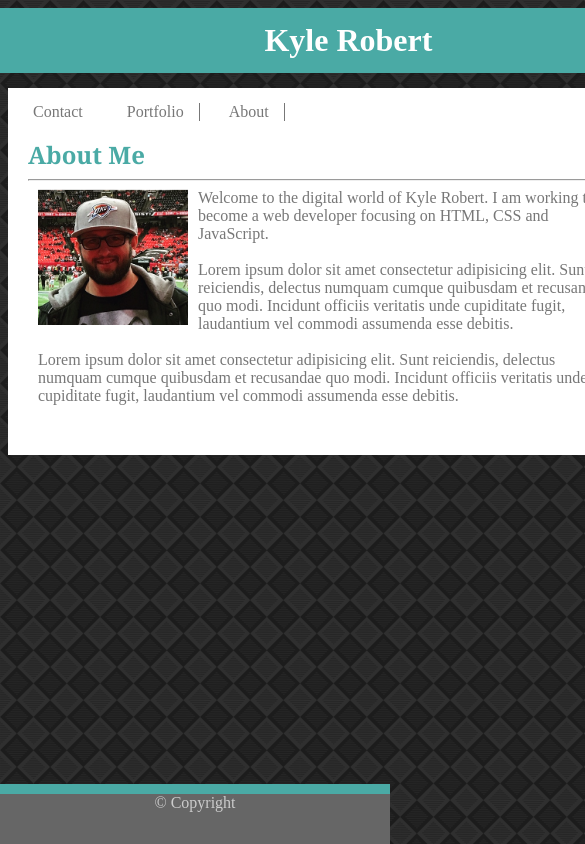
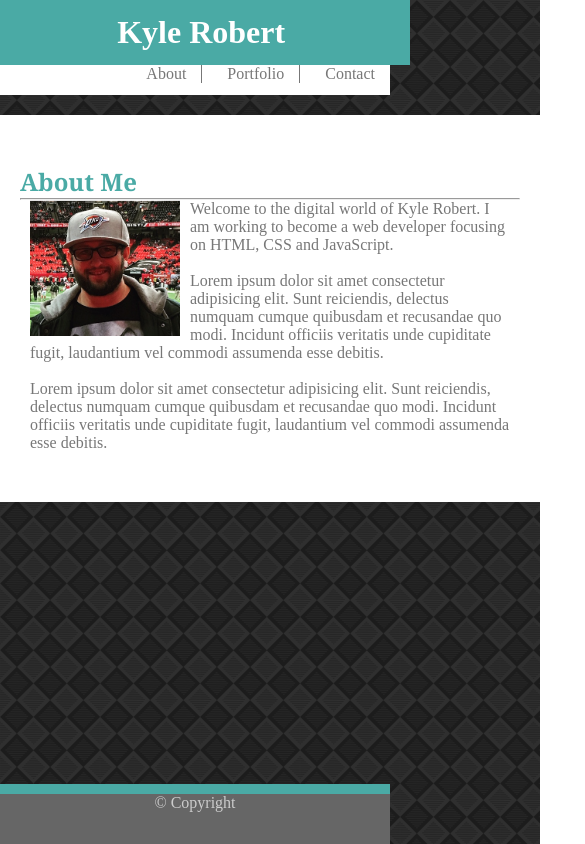
Before and after one commit to notoriouskro/Responsive-Portfolio, a plain HTML site: page index.html in a window 390 px wide. Shown: the top 844 px of the page, 585 px wide, since content can reach past the window. Drawn offline with Linux system fonts and the light colour scheme; a script that the page names is missing.

Commit message:
responsive

```diff
--- a/assets/css/medscreen.css
+++ b/assets/css/medscreen.css
@@ -35,7 +35,7 @@
 
       .headerContainer {
           height: 65px;
-          width: 768px;
+          width: 100%;
           background-color: white;
           margin: 0 auto;
           padding: 0;
@@ -47,7 +47,7 @@
           background-color: #4aaaa5;
           color: white;
           padding: 14px;
-          margin: 0 -2% ;
+          margin: 0 ;
           width: 200px;
           text-align: center;
           display: inline-block;
@@ -96,7 +96,7 @@
 
           padding: 50px 20px 50px 20px;
           background-color: white;
-          width: 738px;
+          width: 600px;
           color: #777777;
           margin: 15px auto;
           overflow: auto;
--- a/assets/css/smallscreen.css
+++ b/assets/css/smallscreen.css
@@ -8,13 +8,11 @@
 
   }
 
-
-
 .content {
 
 
-    width: 680px;
-    margin:10%;
+    width: 600px;
+    /* margin:10%; */
     padding: 0px;
     font-family: 'Arial', 'Helvetica Neue', Helvetica, sans-serif;
 
@@ -25,19 +23,16 @@
     height: 65px;
     width: 100%;
     background-color: white;
-    margin: 0 auto;
     padding: 0;
-
-
+    margin-bottom: 50px;
 
 }
 
 .headerContainer {
-    height: 65px;
-    width: 680px;
     background-color: white;
-    margin: 0 auto;
-    padding: 0;
+    padding-bottom:30px;
+    margin-bottom: 20px;
+    width: 100%;
 
 
 }
@@ -58,32 +53,32 @@ a{
     color: #777777;
     text-decoration: none;
     text-align: center;
-    display: inline-block;
-    margin: auto;
+    height: 65px;
+    width: 600px;
+
+
+
 }
 
 .linkAbout{
     border-right: #777777 1px solid;
-    float: none;
     text-align: center;
-    display: inline-block;
+    margin-top: 0;
+
 
 }
 
 .linkPortfolio{
-
     border-right: #777777 1px solid;
-    float: none;
     text-align: center;
-    display: inline-block;
+    margin-top: 0;
 
 }
 
 .linkContact{
+    text-align: center;
+    margin-top: 0;
 
-    float: none;
-    text-align: center;
-    display: inline-block;
 }
 
 
@@ -92,10 +87,10 @@ a{
 
     padding: 50px 20px 50px 20px;
     background-color: white;
-    width: 600px;
+    width: 500px;
     color: #777777;
-    margin: 15px auto;
     overflow: auto;
+    margin-top: 20px;
 
 
 
--- a/assets/css/style.css
+++ b/assets/css/style.css
@@ -1,4 +1,10 @@
 
+*{
+    margin: 0;
+    padding: 0;
+}
+
+@media only screen and (min-width: 641px) {
 body {
 
     background-image: url('../images/diagonal-squares.png');
```
